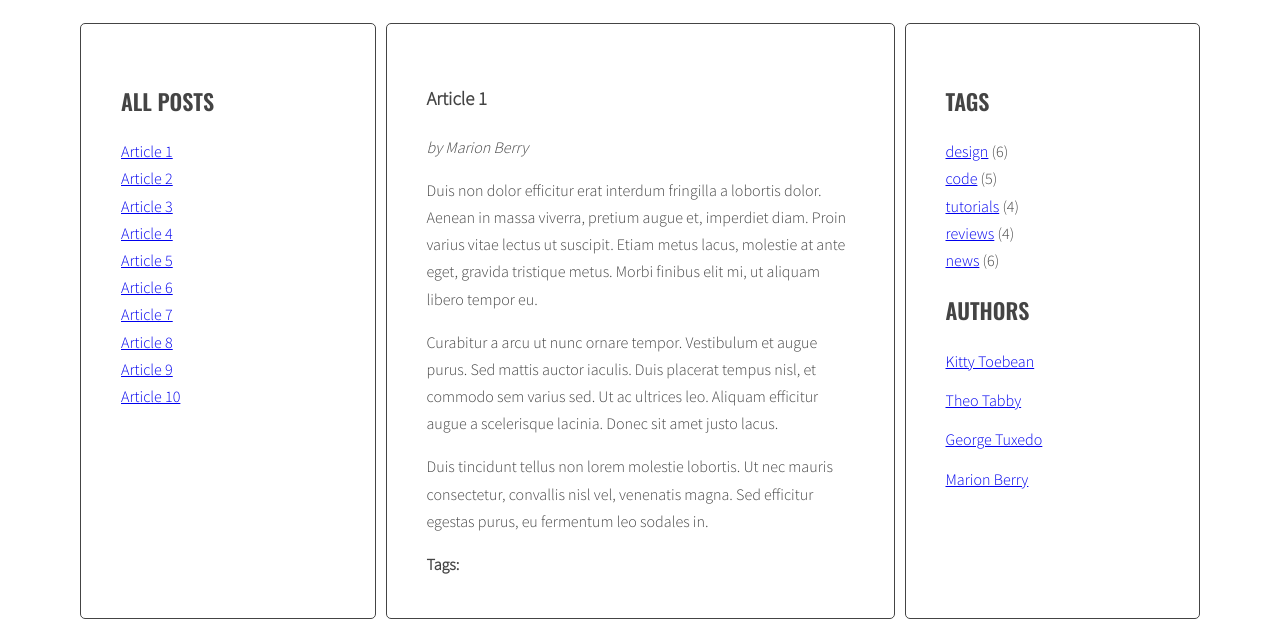
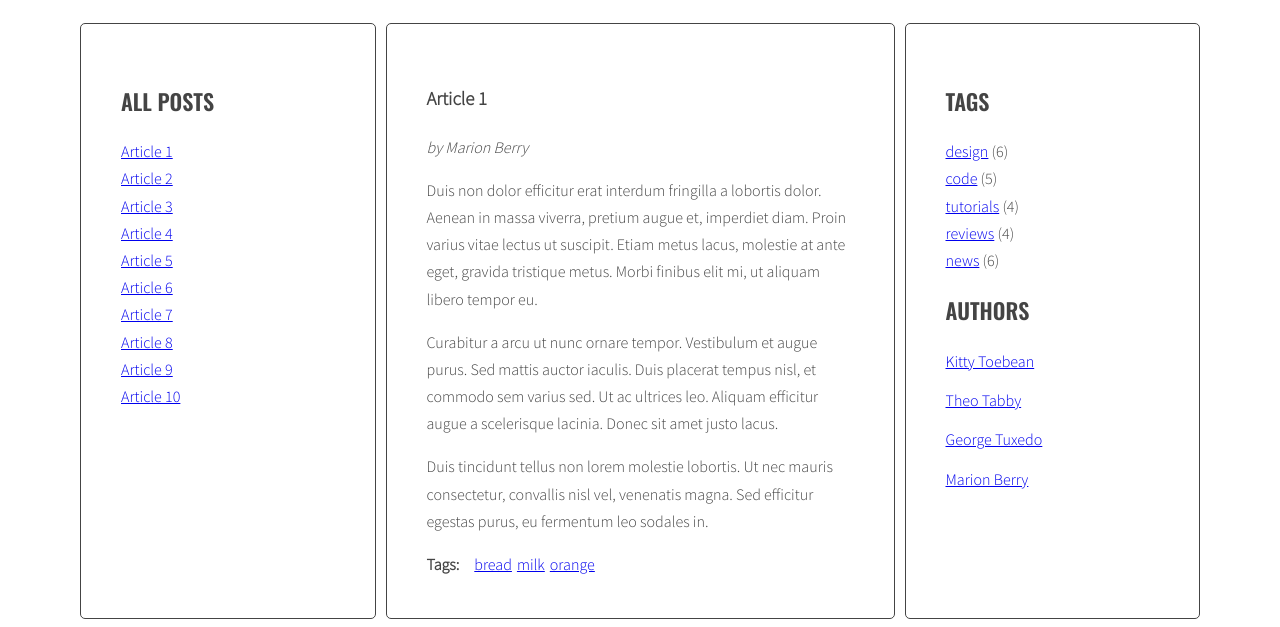
Before and after one commit to MarcinSkowronek27/javascript-blog, a plain HTML site: page index.html in a window 1280 px wide. Shown: the part 220-847 px from the top of the page. Drawn offline with nearby package versions, Linux system fonts and the light colour scheme.

Commit message:
big checkpoint

```diff
--- a/js/script.js
+++ b/js/script.js
@@ -98,14 +98,13 @@
       for (let tag of articleTagsArray) {
         // console.log(tag);
         /* generate HTML of the link */
-        const linkHTML = '<li><a href="#tag-' + tag + '"></a></li>';
+        const linkHTML = '<li><a href="#tag-' + tag + '">' + tag + '</a></li>';
         // console.log(linkHTML);
         /* add generated code to html variable */
         html = html + linkHTML;
         //console.log(html);
       }
       /* END LOOP: for each tag */
-
       /* insert HTML of all the links into the tags wrapper */
       wrapperTags.insertAdjacentHTML('beforeend', html);
       /* END LOOP: for every article: */
--- a/sass/style.scss
+++ b/sass/style.scss
@@ -92,6 +92,7 @@
 .list-horizontal {
     li {
         display: inline-block;
+        margin-left: 5px;
     }
 }
 
```
Also changed, not shown: css/style.css, 1 other file.
